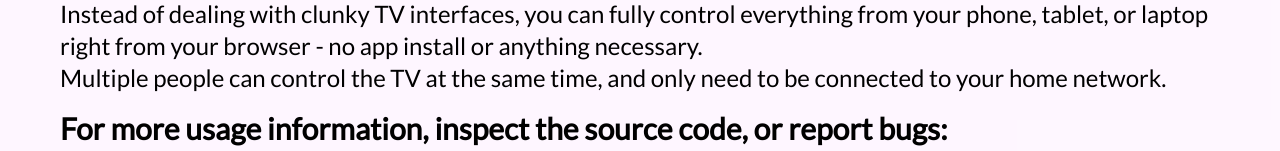
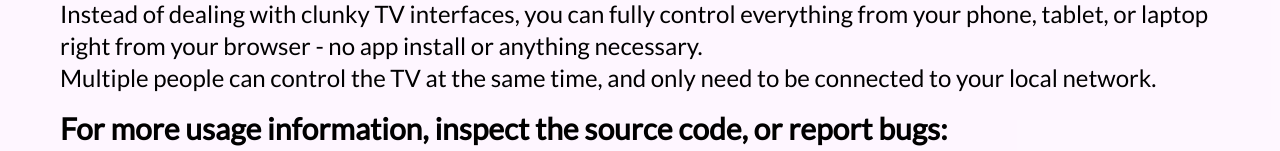
Before and after one commit to Omaro-IB/remotetv-fullstack-project, a React (Vite) app in the folder front/: page / in a window 1280 px wide. Both pictures are taken after a click on the button 50 px from the left and 34 px from the top of the page. Shown: the part 389-540 px from the top of the page. Built offline with nearby package versions, Linux system fonts and the light colour scheme; no server answers.

Commit message:
update navbar info text

```diff
--- a/front/src/components/Navbar.jsx
+++ b/front/src/components/Navbar.jsx
@@ -41,7 +41,7 @@ const Navbar = ({dark, page, toggleDark}) => {
                         <p><a href="https://mpv.io/" className={dark? "text-dark-primary underline" : "text-primary underline"}>MPV</a> is used for all the media playback since it has extensive scripting support, and strives for the same minimalism as this app.</p>
                         <h2 className={"text-3xl font-bold mt-4"}>But why?</h2>
                         <p>Instead of dealing with clunky TV interfaces, you can fully control everything from your phone, tablet, or laptop right from your browser - no app install or anything necessary. </p>
-                        <p>Multiple people can control the TV at the same time, and only need to be connected to your home network.</p>
+                        <p>Multiple people can control the TV at the same time, and only need to be connected to your local network.</p>
                         <h2 className={"text-3xl font-bold mt-4"}>For more usage information, inspect the source code, or report bugs:</h2>
                         <a href="https://github.com/Omaro-IB/remotetv-fullstack-project" className={dark? "text-dark-primary underline" : "text-primary underline"}>https://github.com/Omaro-IB/remotetv-fullstack-project</a>
                         <p className={"mt-10 opacity-70"}> Copyright © {new Date().getFullYear()} Free Software Foundation, Inc. https://fsf.org/</p>
```
